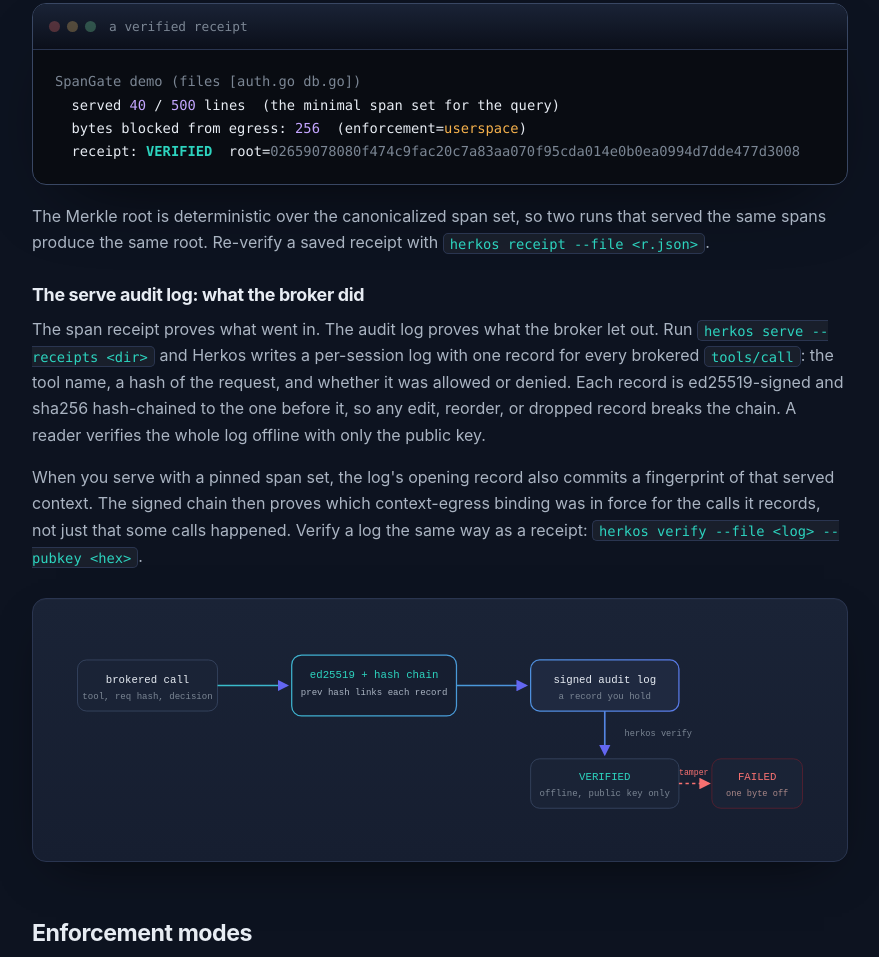
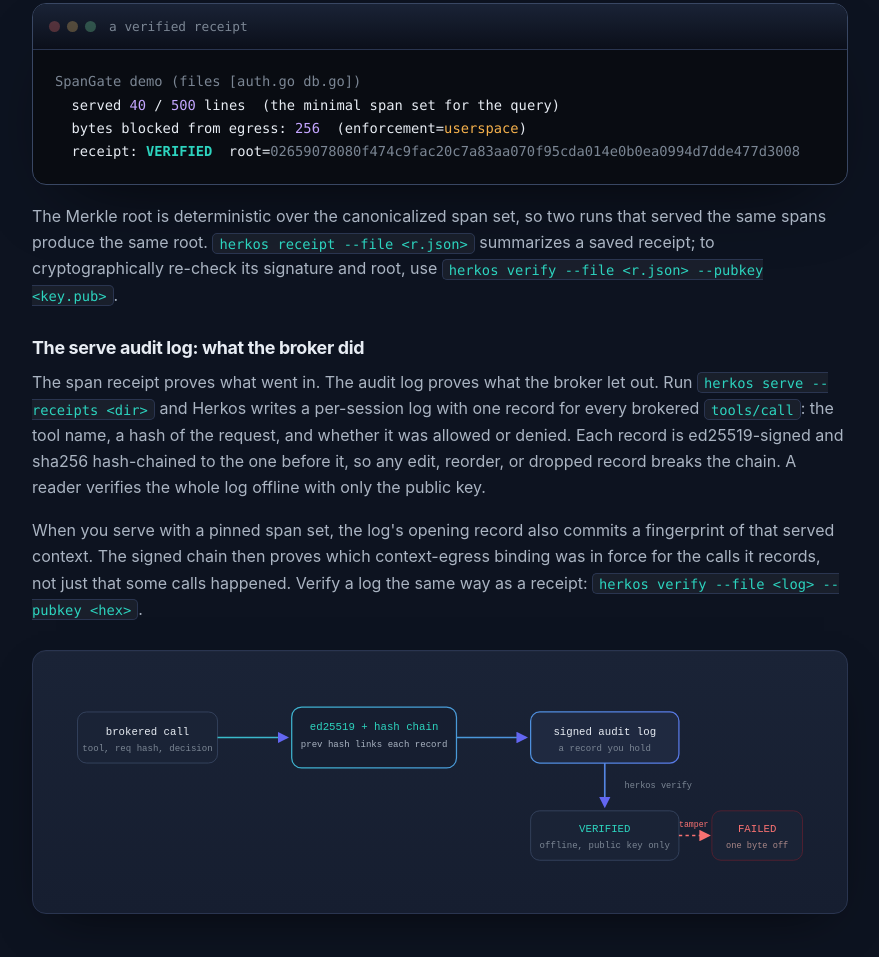
Before and after one commit to akhilesharora/herkos, a plain HTML site: page site/docs/concepts.html in a window 1280 px wide. Shown: the part 1347-2304 px from the top of the page, without its empty margins (342-1221 px from the left). Drawn offline with Linux system fonts and the light colour scheme.

Commit message:
docs: fix a few overclaims in the docs and site

```diff
--- a/site/docs/concepts.html
+++ b/site/docs/concepts.html
@@ -122,7 +122,7 @@
   bytes blocked from egress: <span class="c-num">256</span>  (enforcement=<span class="c-warn">userspace</span>)
   receipt: <span class="c-ok">VERIFIED</span>  root=<span class="c-hash">02659078080f474c9fac20c7a83aa070f95cda014e0b0ea0994d7dde477d3008</span></pre>
     </div>
-    <p>The Merkle root is deterministic over the canonicalized span set, so two runs that served the same spans produce the same root. Re-verify a saved receipt with <code>herkos receipt --file &lt;r.json&gt;</code>.</p>
+    <p>The Merkle root is deterministic over the canonicalized span set, so two runs that served the same spans produce the same root. <code>herkos receipt --file &lt;r.json&gt;</code> summarizes a saved receipt; to cryptographically re-check its signature and root, use <code>herkos verify --file &lt;r.json&gt; --pubkey &lt;key.pub&gt;</code>.</p>
 
     <h3 id="audit-log">The serve audit log: what the broker did</h3>
     <p>The span receipt proves what went in. The audit log proves what the broker let out. Run <code>herkos serve --receipts &lt;dir&gt;</code> and Herkos writes a per-session log with one record for every brokered <code>tools/call</code>: the tool name, a hash of the request, and whether it was allowed or denied. Each record is ed25519-signed and sha256 hash-chained to the one before it, so any edit, reorder, or dropped record breaks the chain. A reader verifies the whole log offline with only the public key.</p>
```
Also changed, not shown: 2 other files.
